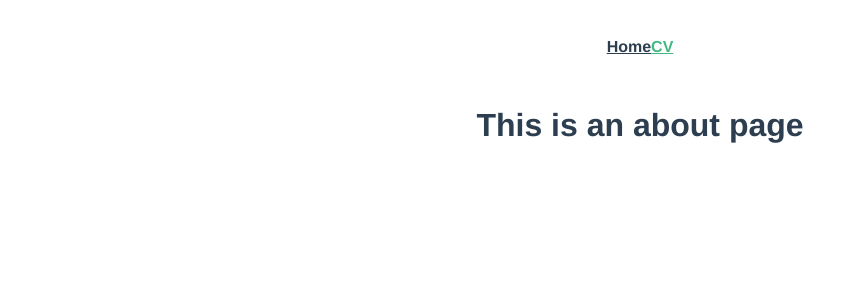
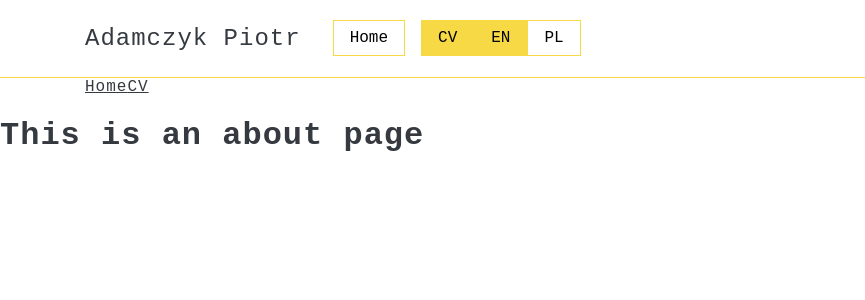
Before and after one commit to adamczykpiotr/adamczykpiotr-vue3, a Vue app: page /cv in a window 1280 px wide. Shown: the top 300 px of the page, without its empty margins (0-865 px from the left). Built offline with nearby package versions, Linux system fonts and the light colour scheme; no server answers; a web font is replaced by a local one.

Commit message:
[WIP] Navbar: Implement

```diff
--- a/src/App.vue
+++ b/src/App.vue
@@ -1,4 +1,6 @@
 <template>
+
+  <NavBar/>
 
   <div class="container">
     <nav>
@@ -11,27 +13,46 @@
 
 </template>
 
+<script>
+import NavBar from "@/components/Navbar";
+
+export default {
+  name: 'App',
+  components: {
+    NavBar
+  }
+};
+</script>
+
 <style lang="scss">
+@import "assets/scss/variables";
 @import "assets/scss/common";
+@import "assets/scss/fonts";
+
+body {
+  margin: 0;
+}
+
+* {
+  box-sizing: border-box;
+}
 
 #app {
-  font-family: Avenir, Helvetica, Arial, sans-serif;
+  font-family: Inconsolata, monospace;
+  font-size: 16px;
+  letter-spacing: 1px;
+  color: $dark;
+
   -webkit-font-smoothing: antialiased;
   -moz-osx-font-smoothing: grayscale;
-  text-align: center;
-  color: #2c3e50;
 }
 
-nav {
-  padding: 30px;
+h1, h2, h3, h4, h5, h6, p, span, a, ul, li, button {
+  font-family: Inconsolata, monospace;
 }
 
-nav a {
-  font-weight: bold;
-  color: #2c3e50;
+a {
+  color: $dark;
 }
 
-nav a.router-link-exact-active {
-  color: #42b983;
-}
 </style>
--- /dev/null
+++ b/src/components/Navbar.vue
@@ -0,0 +1,222 @@
+<template>
+  <nav class="navbar">
+    <div class="container">
+
+      <router-link class="navbar__brand" to="/">
+        Adamczyk Piotr
+      </router-link>
+
+      <div class="navbar__links">
+
+        <RouterButton to="/">
+          Home
+        </RouterButton>
+
+        <RouterButton to="/cv">
+          CV
+        </RouterButton>
+
+      </div>
+
+      <div class="navbar__lang">
+        <Button :active=true>EN</Button>
+        <Button>PL</Button>
+      </div>
+
+      <!--
+      <button type="button" aria-label="Toggle navigation" class="navbar-toggler collapsed">
+        <span class="icon-bar d-block top-bar"></span>
+        <span class="icon-bar d-block middle-bar"></span>
+        <span class="icon-bar d-block bottom-bar"></span>
+      </button>
+      -->
+
+    </div>
+  </nav>
+</template>
+
+<script>
+import Button from "@/components/common/Button";
+import RouterButton from "@/components/common/RouterButton";
+
+export default {
+  name: 'NavBar',
+  components: {RouterButton, Button},
+  methods: {
+    c: function (e) {
+      console.log(e);
+      console.log('a');
+    }
+  },
+};
+</script>
+
+<style lang="scss" scoped>
+@import "src/assets/scss/variables";
+
+.navbar {
+  padding: 0.75rem 1rem;
+  border-bottom: 1px solid $yellow;
+
+  @media(min-width: $lg) {
+    padding: 1.25rem 0;
+  }
+
+  .container {
+    display: flex;
+  }
+
+  &__brand {
+    font-size: 1.25rem;
+    font-weight: 400;
+    text-decoration: none;
+    padding: 0.3125rem 0;
+
+    margin-right: 1rem;
+
+
+    @media(min-width: $lg) {
+      margin-right: 2rem;
+    }
+
+    @media(min-width: $xl) {
+      font-size: 1.5rem;
+    }
+  }
+
+  &__links {
+    a {
+      margin-right: 1rem;
+
+      &:last-of-type {
+        margin-right: 0;
+      }
+    }
+  }
+}
+
+
+.navbar-toggler {
+  border: none;
+  background: transparent !important;
+  margin-right: -0.75rem;
+
+  &:focus {
+    outline: none;
+  }
+
+
+  //Hamburger menu animation: http://kylegoslan.co.uk/bootstrap-4-hamburger-menu-animation/
+  .icon-bar {
+    width: 22px;
+    height: 2px;
+    background-color: $yellow;
+    transition: 0.3s ease;
+    margin-top: 4px;
+
+    &.top-bar {
+      transform: rotate(45deg);
+      transform-origin: 10% 10%;
+    }
+
+    &.middle-bar {
+      opacity: 0;
+    }
+
+    &.bottom-bar {
+      transform: rotate(-45deg);
+      transform-origin: 10% 90%;
+    }
+  }
+
+  &.collapsed {
+    .icon-bar {
+      &.top-bar {
+        transform: rotate(0);
+      }
+
+      &.middle-bar {
+        opacity: 1;
+      }
+
+      &.bottom-bar {
+        transform: rotate(0);
+      }
+    }
+  }
+}
+
+.navbar-brand {
+
+}
+
+ul li {
+  margin-right: 1rem !important;
+
+  a {
+    padding: 0.25rem 0.825rem !important;
+    border: 1px solid transparent;
+    border-bottom-color: $yellow;
+    color: $dark !important;
+    transition: 0.3s ease;
+
+
+    &:last-child {
+      margin-right: 0;
+    }
+
+    &:hover {
+      border-color: $yellow;
+      text-decoration: none;
+    }
+
+    &.router-link-exact-active {
+      border-color: $yellow;
+      background-color: $yellow;
+    }
+  }
+}
+
+.nav-item {
+  margin-right: 0.5rem;
+
+  &:last-child {
+    margin-right: 0;
+  }
+}
+
+.right {
+  justify-content: space-evenly;
+  margin-top: 0.5rem;
+
+  @media(min-width: $md) {
+    flex-grow: 1;
+    justify-content: flex-end;
+    margin: 0;
+  }
+
+  li {
+
+    padding: 0 0.5rem;
+    margin: 0;
+
+    @media(min-width: $md) {
+      padding: 0 0.25rem;
+      margin-right: 0.5rem;
+
+      &:last-child {
+        margin-right: 0;
+      }
+    }
+
+    &.active a {
+      border-color: $yellow;
+      background-color: $yellow;
+    }
+
+    a {
+      transition: 0.3s ease;
+    }
+  }
+}
+</style>
--- /dev/null
+++ b/src/components/common/Button.vue
@@ -0,0 +1,33 @@
+<template>
+  <button class="btn" :class="{'btn--active' : active}">
+    <slot/>
+  </button>
+</template>
+
+<script>
+export default {
+  // eslint-disable-next-line vue/multi-word-component-names
+  name: "ButtonZ",
+  props: [
+    'active'
+  ]
+}
+</script>
+
+<style scoped lang="scss">
+@import "src/assets/scss/variables";
+
+.btn {
+  padding: 0.5rem 1rem;
+  border: 1px solid $yellow;
+  font-size: 1rem;
+  cursor: pointer;
+  background-color: transparent;
+  transition: background-color 0.3s ease;
+
+  &:hover,
+  &--active {
+    background-color: $yellow;
+  }
+}
+</style>
--- /dev/null
+++ b/src/components/common/RouterButton.vue
@@ -0,0 +1,21 @@
+<template>
+  <router-link :to=to v-slot="{ isActive }">
+    <Button :active=isActive>
+      <slot/>
+    </Button>
+  </router-link>
+</template>
+
+<script>
+import Button from "@/components/common/Button";
+
+export default {
+  name: "RouterButton",
+  components: {
+    Button
+  },
+  props: [
+    'to'
+  ]
+}
+</script>
--- a/src/views/CvView.vue
+++ b/src/views/CvView.vue
@@ -3,3 +3,23 @@
     <h1>This is an about page</h1>
   </div>
 </template>
+
+
+<script>
+import CvService from '@/services/cv.service';
+
+export default {
+  name: 'HomeView',
+  methods: {
+    getCv: async function () {
+      let z = await CvService.getCv('en');
+      console.log('aaa');
+      console.log(z);
+    },
+  },
+  mounted() {
+
+    this.getCv();
+  }
+}
+</script>
```
